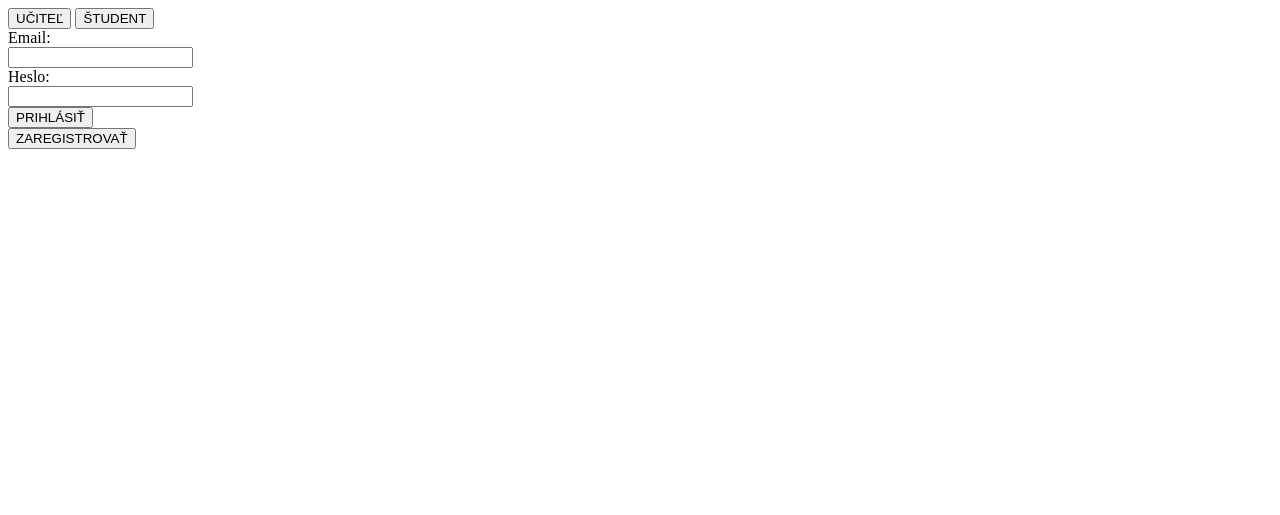
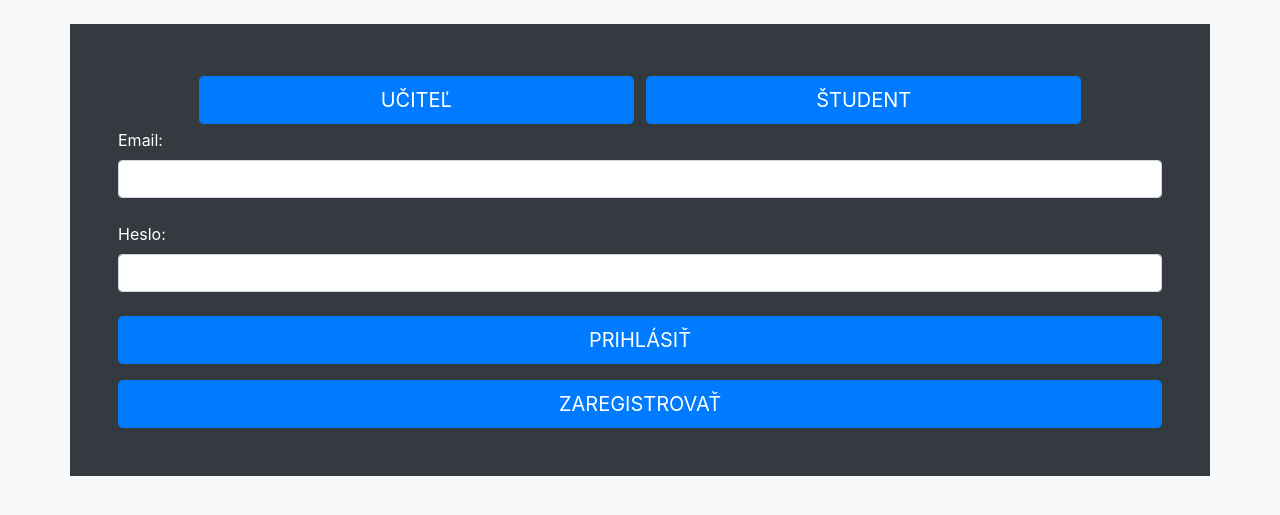
Before and after one commit to MiroKopecky/WEBTECH2skuska, a PHP site: page /login.php in a window 1280 px wide. Shown: the top 515 px of the page. Run offline with PHP 8.4, Linux system fonts and the light colour scheme; data that the repository does not hold is empty.

Commit message:
Update login.php

```diff
--- a/src/login.php
+++ b/src/login.php
@@ -32,7 +32,7 @@ if (isset($_POST['ucitel'])) {
             }
         }
     }
-    echo "<p class='note'>Nesprávny email alebo heslo!</p>";
+    echo "<p class='note h4 alert-danger'>Nesprávny email alebo heslo!</p>";
 }
 else if (isset($_POST['student'])) {
     if ($_POST['test'] != "" && $_POST['name'] != "" && $_POST['surname'] != "" && $_POST['ais_id'] != null) {
@@ -190,26 +190,33 @@ else if (isset($_POST['student'])) {
 <head>
     <title>Prihlásenie</title>
     <meta charset="UTF-8">
+    <link rel="stylesheet" href="https://cdn.jsdelivr.net/npm/bootstrap@4.6.0/dist/css/bootstrap.min.css" integrity="sha384-B0vP5xmATw1+K9KRQjQERJvTumQW0nPEzvF6L/Z6nronJ3oUOFUFpCjEUQouq2+l" crossorigin="anonymous">
+    <style>
+    </style>
 </head>
-<body>
+<body class="bg-light">
 
-<div>
-    <input type="button" onclick="switch_role_teacher()" value="UČITEĽ" />
-    <input type="button" onclick="switch_role_student()" value="ŠTUDENT" />
+<div class="container bg-dark text-white mt-4 p-5">
+
+    <div class="row">
+        <div class="col text-center">
+            <input class="btn btn-lg btn-primary col-md-5 m-1" id="ucitel" type="button" onclick="switch_role_teacher()" value="UČITEĽ" />
+            <input class="btn btn-lg btn-primary col-md-5 m-1" id="student" type="button" onclick="switch_role_student()" value="ŠTUDENT" />
+        </div>
     </div>
 
     <div id="teacher_login">
 
-    <form action="<?php $_SERVER['PHP_SELF'] ?>" method="post">
+        <form class="form-signin" action="<?php $_SERVER['PHP_SELF'] ?>" method="post">
 
             <label for="email">Email: </label><br>
-        <input type="text" name="email" id="email" required>
+            <input type="text" class="form-control" name="email" id="email" required>
             <br>
             <label for="password">Heslo: </label><br>
-        <input type="password" name="password" id="password" required>
+            <input type="password" class="form-control" name="password" id="password" required>
             <br>
             <input type="hidden" name="ucitel" id="ucitel" value="ucitel">
-        <input type="submit" value="PRIHLÁSIŤ">
+            <input class="btn btn-lg btn-primary btn-block" type="submit" value="PRIHLÁSIŤ">
 
         </form>
 
@@ -217,29 +224,33 @@ else if (isset($_POST['student'])) {
 
     <div id="student_login">
 
-    <form action="<?php $_SERVER['PHP_SELF'] ?>" method="post">
+        <form class="form-signin" action="<?php $_SERVER['PHP_SELF'] ?>" method="post">
 
             <label for="test">Test ID: </label><br>
-        <input type="text" name="test" id="test" required>
+            <input type="text" class="form-control" name="test" id="test" required>
             <br>
             <label for="name">Meno: </label><br>
-        <input type="text" name="name" id="name" required>
+            <input type="text" class="form-control" name="name" id="name" required>
             <br>
             <label for="surname">Priezvisko: </label><br>
-        <input type="text" name="surname" id="surname" required>
+            <input type="text" class="form-control" name="surname" id="surname" required>
             <br>
             <label for="ais_id">AIS ID: </label><br>
-        <input type="number" name="ais_id" id="ais_id" required>
+            <input type="number" class="form-control" name="ais_id" id="ais_id" required>
             <br>
             <input type="hidden" name="student" id="student" value="student">
-        <input type="submit" value="OTVORIŤ TEST">
+            <input class="btn btn-lg btn-primary btn-block" type="submit" value="OTVORIŤ TEST">
 
         </form>
 
     </div>
 
+    <p></p>
+
     <div>
-    <input id="signin" type="button" onclick="location.href='signin.php';" value="ZAREGISTROVAŤ" />
+        <input class="btn btn-lg btn-primary btn-block" id="signin" type="button" onclick="location.href='signin.php';" value="ZAREGISTROVAŤ" />
+    </div>
+
 </div>
 
 <script>
```
Lines whose indentation alone changed are shown as unchanged.
